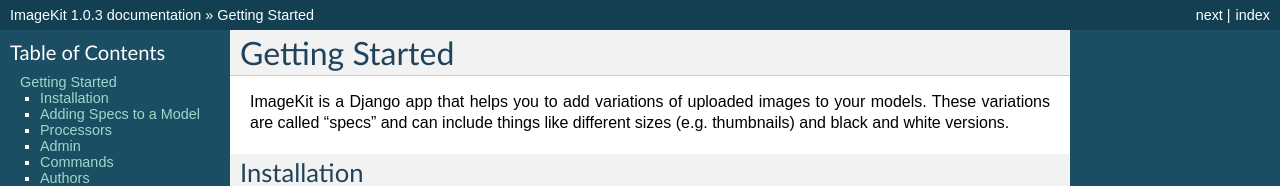
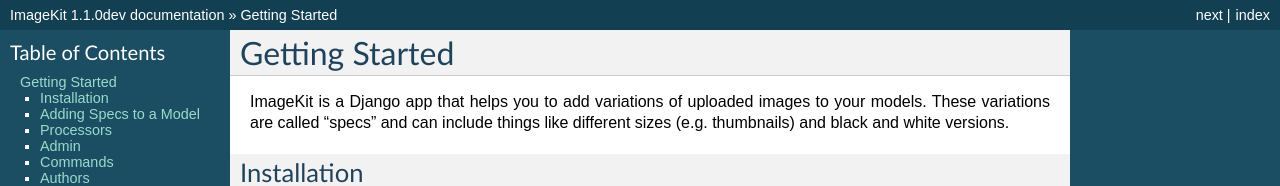
Before and after one commit to napster0125/django-image-process, a Sphinx documentation site: the page built from docs/index.rst, in a window 1280 px wide and 900 px high. Shown: the top 186 px of the window. Built offline with Sphinx 7.4.7, drawn with Linux system fonts in a browser that asks for light colours; some of the changed text lies outside the part shown.

Commit message:
We're at 1.1.0dev, for real this time.

```diff
--- a/docs/conf.py
+++ b/docs/conf.py
@@ -48,9 +48,9 @@ copyright = u'2011, Justin Driscoll, Bryan Veloso, Greg Newman, Chris Drackett &
 # built documents.
 #
 # The short X.Y version.
-version = '1.0.3'
+version = '1.1.0'
 # The full version, including alpha/beta/rc tags.
-release = '1.0.3'
+release = '1.1.0dev'
 
 # The language for content autogenerated by Sphinx. Refer to documentation
 # for a list of supported languages.
--- a/imagekit/__init__.py
+++ b/imagekit/__init__.py
@@ -1,4 +1,4 @@
 __title__ = 'django-imagekit'
 __author__ = 'Justin Driscoll, Bryan Veloso, Greg Newman, Chris Drackett, Matthew Tretter, Eric Eldredge'
-__version__ = (1, 0, 3, 'final', 0)
+__version__ = (1, 1, 0, 'dev', 0)
 __license__ = 'BSD'
```
